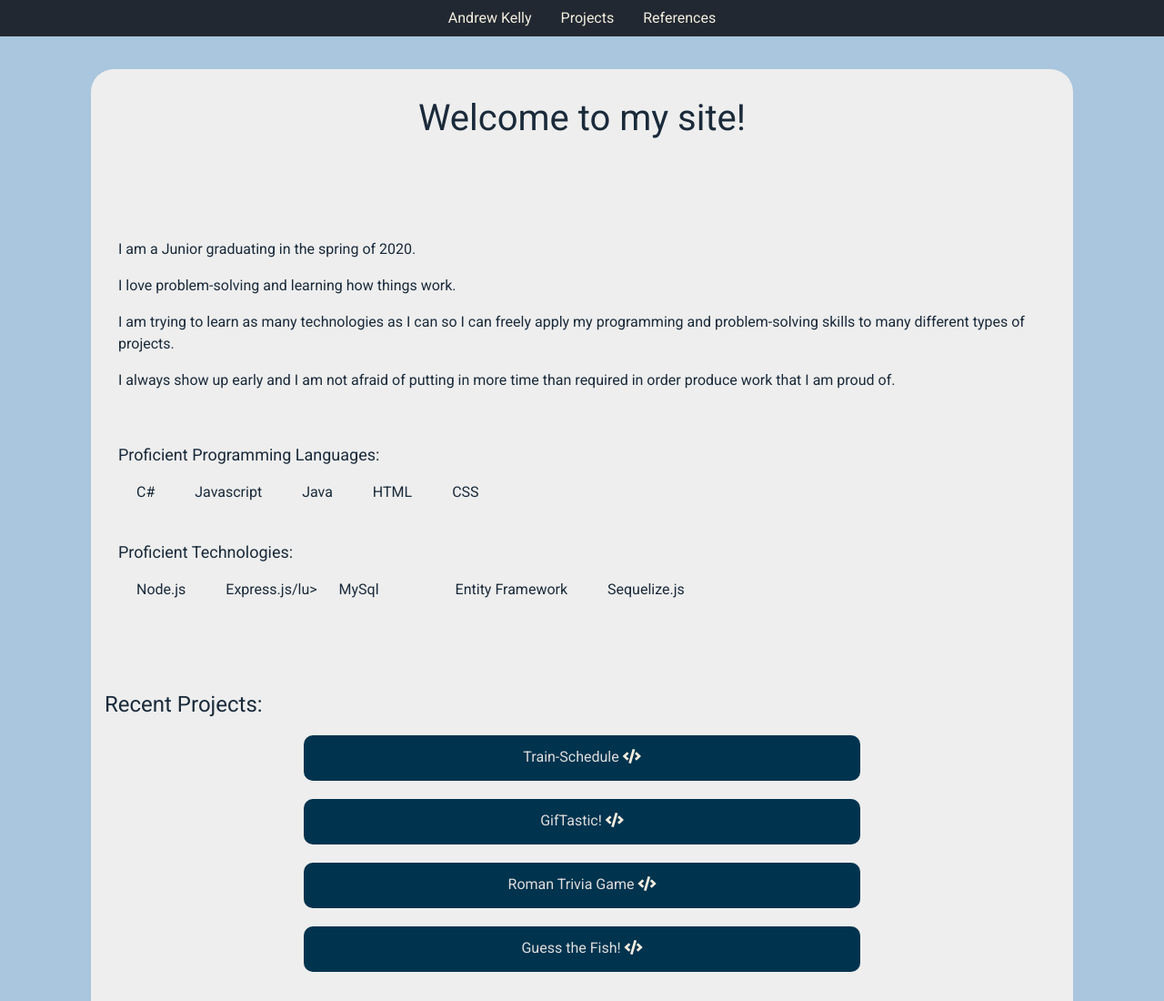
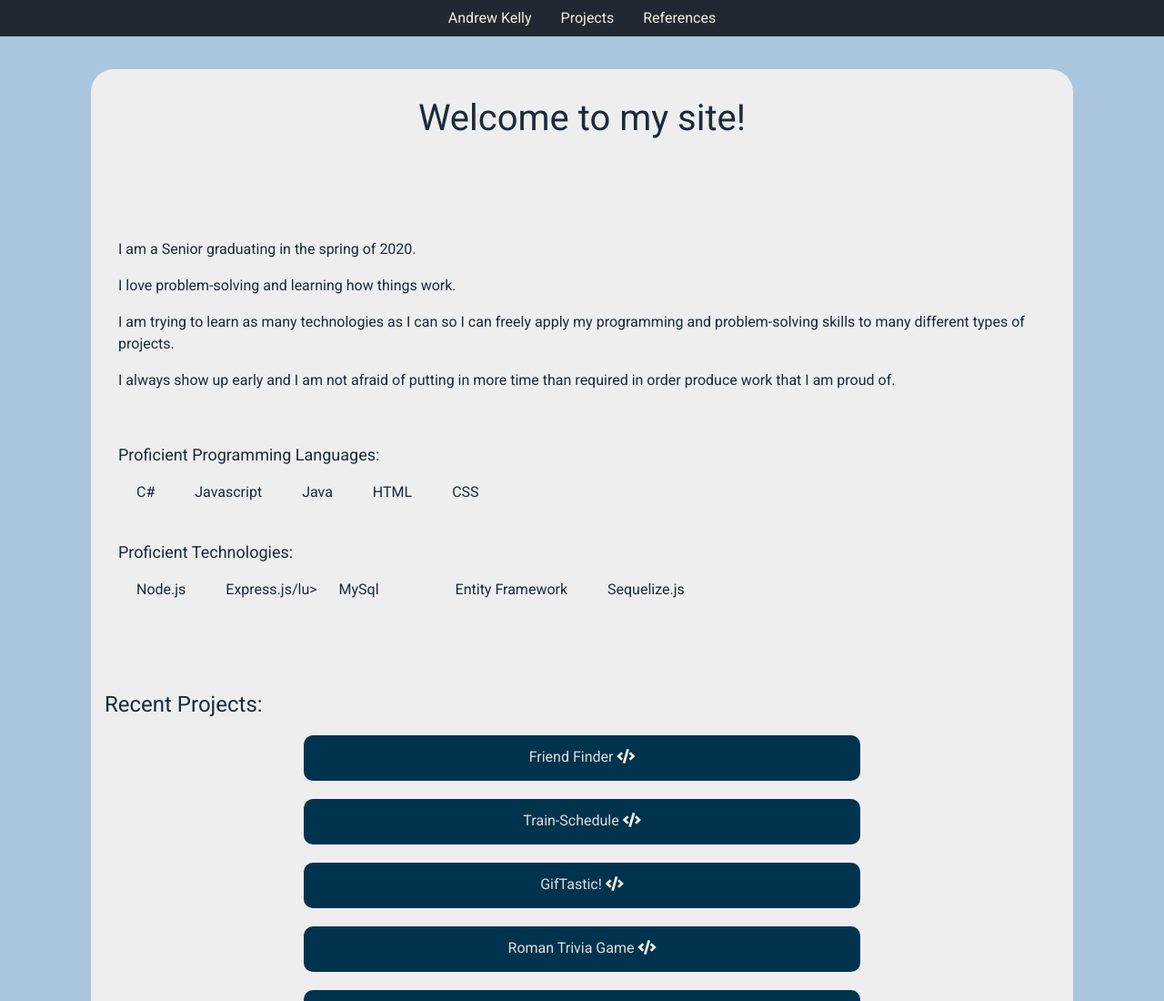
Before and after one commit to AndrewK020/portfolio, a plain HTML site: page index.html in a window 1280 px wide. Shown: the top 1100 px of the page at 91% size. Drawn offline with nearby package versions, Linux system fonts and the light colour scheme.

Commit message:
Update index.html

```diff
--- a/index.html
+++ b/index.html
@@ -32,7 +32,7 @@
                     <h6>Welcome to my site!</h6>
                 </div>
                 <div class="container" id="bioPg">
-                        <p>I am a Junior graduating in the spring of 2020.</p>
+                        <p>I am a Senior graduating in the spring of 2020.</p>
                         <p>I love problem-solving and learning how things work.</p>
                         <p>I am trying to learn as many technologies as I can so I can freely apply my programming and problem-solving skills to many different types of projects.</p>
                         <p>I always show up early and I am not afraid of putting in more time than required in order produce work that I am proud of.</p>
@@ -53,6 +53,10 @@
                 </div>
                 <h4 id="recent">Recent Projects:</h4>
                 <div class="container" id="#projectDiv">
+                    <div class="container" id="project">
+                        <a class="pLink" href="https://immense-gorge-53728.herokuapp.com/">Friend Finder</a>
+                        <a href="https://github.com/AndrewK020/Friend-Finder"><i class="fas fa-code"></i></a>
+                    </div>
                     <div class="container" id="project">
                         <a class="pLink" href="https://andrewk020.github.io/Train-Schedule/">Train-Schedule</a>
                         <a href="https://github.com/AndrewK020/Train-Schedule"><i class="fas fa-code"></i></a>
```
